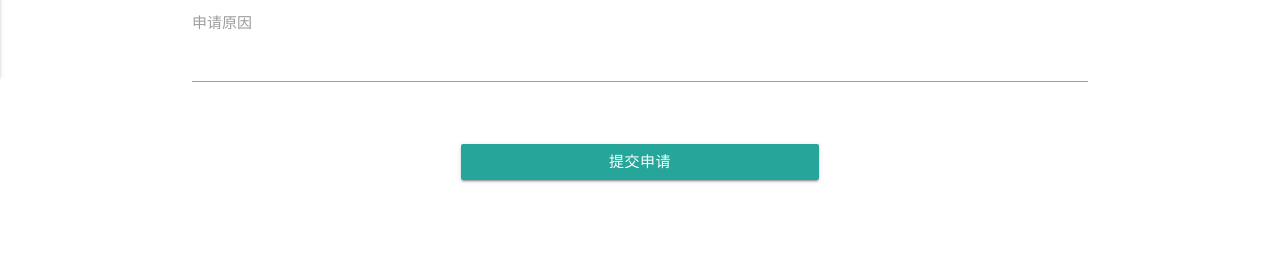
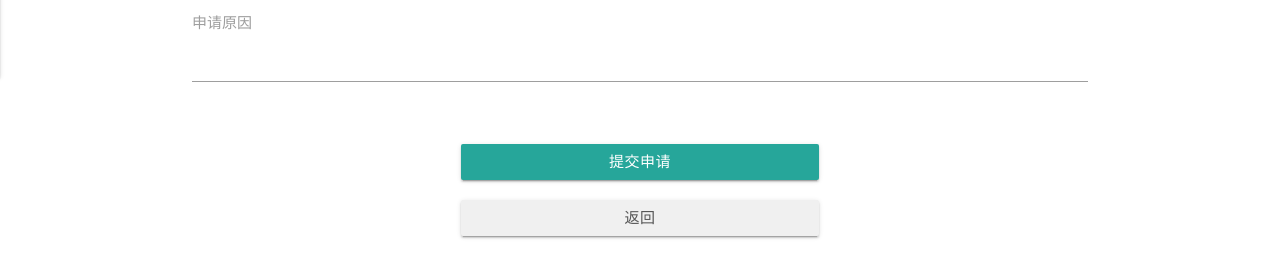
Before and after one commit to rubick24/lab_device_management, a Django app: page /apply/add in a window 1280 px wide. Shown: the part 783-1059 px from the top of the page. Before the commit the page ends 966 px from the top, so only its background shows below. Run offline with Django 3.2, Linux system fonts and the light colour scheme; a user stored in the database is signed in; some libraries are stand-ins or nearby versions.

Commit message:
cancel botton

```diff
--- a/templates/lab/apply.html
+++ b/templates/lab/apply.html
@@ -56,6 +56,11 @@
             </button>
         </div>
     </div>
+    <div class="row">
+        <div class="col s12" style="text-align:center">
+            <a id="return" href="/apply"  style="width:40%;background:#F0F0F0;color:#555" class="waves-effect waves-light btn">返回</a>
+        </div>
+    </div>
     {% csrf_token %}
 </form>
 {% endblock %}
--- a/templates/lab/repair.html
+++ b/templates/lab/repair.html
@@ -30,5 +30,10 @@
             </button>
         </div>
     </div>
+    <div class="row">
+        <div class="col s12" style="text-align:center">
+            <a id="return" href="/device"  style="width:40%;background:#F0F0F0;color:#555" class="waves-effect waves-light btn">返回</a>
+        </div>
+    </div>
 </form>
 {% endblock %}
--- a/templates/lab/scrap.html
+++ b/templates/lab/scrap.html
@@ -19,5 +19,10 @@
             </button>
         </div>
     </div>
+    <div class="row">
+        <div class="col s12" style="text-align:center">
+            <a id="return" href="/device"  style="width:40%;background:#F0F0F0;color:#555" class="waves-effect waves-light btn">返回</a>
+        </div>
+    </div>
 </form>
 {% endblock %}
```
